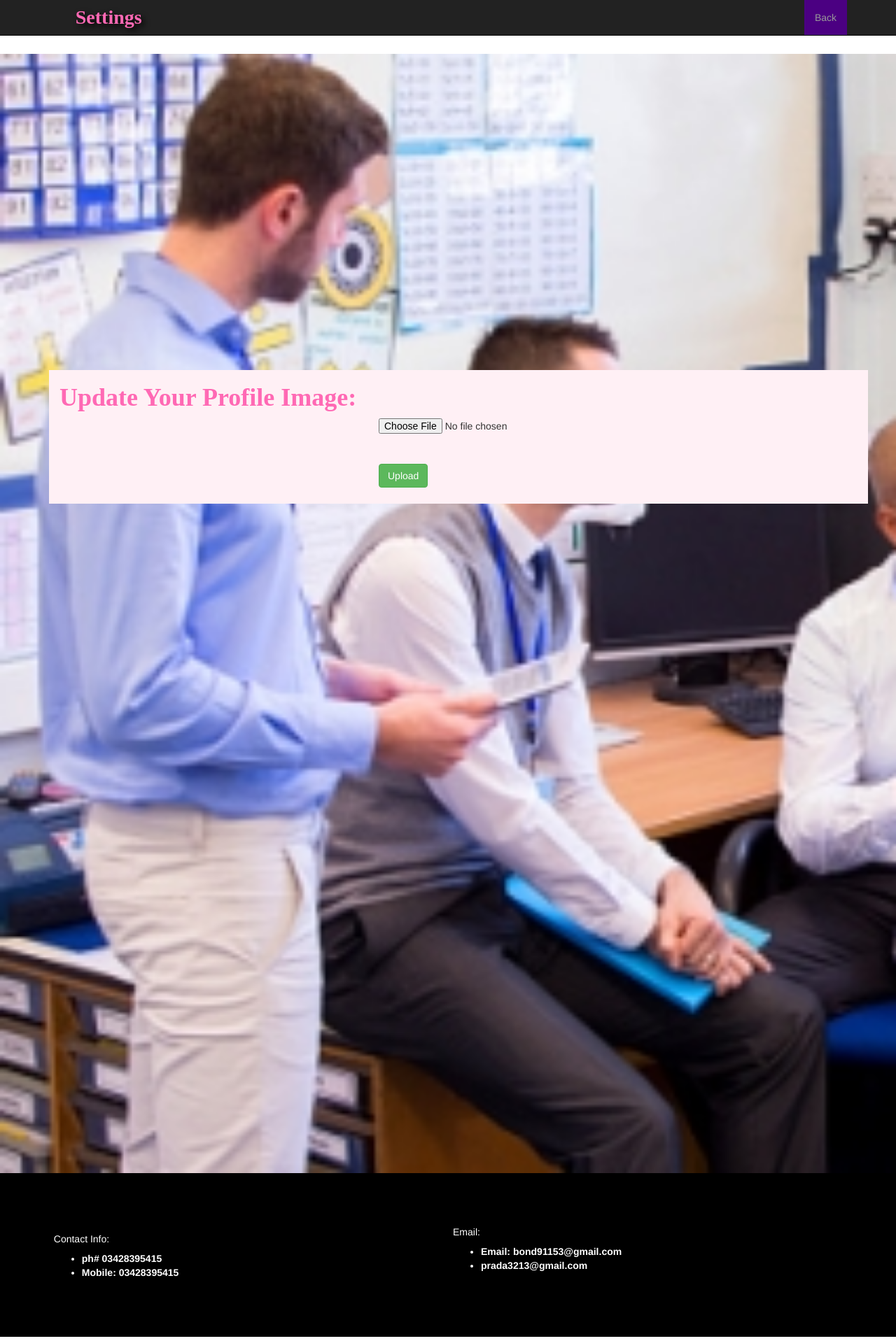
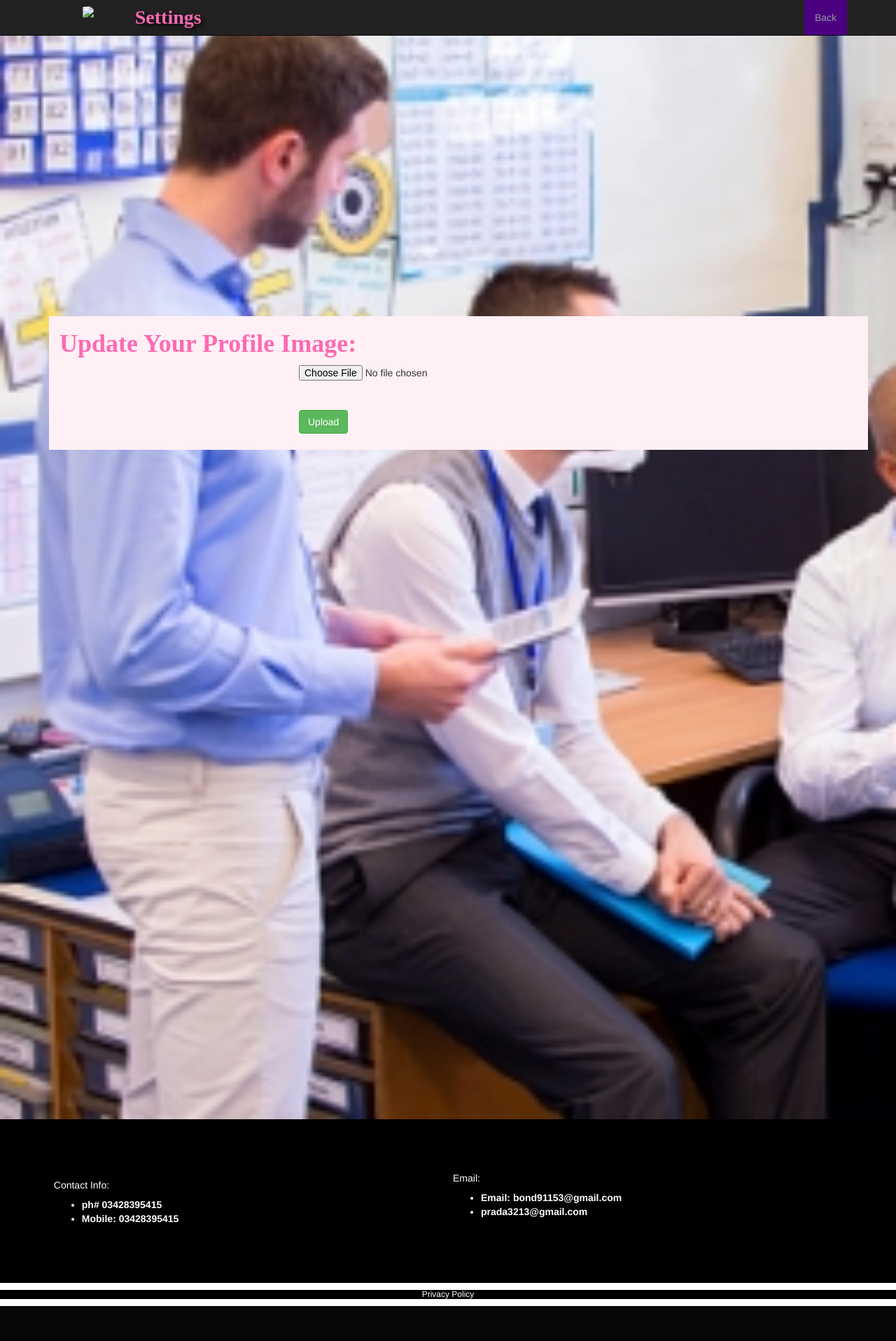
Before and after one commit to HamzaAzee/finalyearproject, a PHP site: page /sliimg.html in a window 1280 px wide. Shown: the top 1917 px of the page at 70% size. After the commit the page ends 1867 px from the top, so only its background shows below. Run offline with PHP 8.4, Linux system fonts and the light colour scheme.

Commit message:
Add files via upload

```diff
--- a/mystyle2.css
+++ b/mystyle2.css
@@ -72,7 +72,7 @@
 	margin-top:30%;
 }
 #move{
-	margin-left:40%;
+	margin-left:30%;
 	margin-bottom:2%;
 }
 #sid{
@@ -83,7 +83,7 @@
 }
 #resize{
 	width:100%;
-	margin-top:6%;
+	margin-top:0;
 	padding:4%;
 	background-image:url("img16.jpg");
 	background-size:cover;
--- /dev/null
+++ b/mystyle3.css
@@ -0,0 +1,14 @@
+ .logo-image{
+    width: 70px;
+    height: 70px;
+    border-radius: 50%;
+    overflow: hidden;
+    margin-top: -6px;
+	position:relativee;
+	margin-left:30%;
+}
+.navbar{
+
+	display:block;
+	position:relative;
+}
--- a/sli.html
+++ b/sli.html
@@ -14,6 +14,11 @@
 <body>
 <div class="navbar navbar-inverse navbar-fixed-top" >
 <div class="container">
+<a class="navbar-brand" href="/">
+      <div class="logo-image">
+            <img src="#" class="img-fluid">
+      </div>
+</a>
 <a class="navbar-brand" id="a">Welcome<br>Hamza Azeem</a>
 <button class="navbar-toggle"  data-toggle ="collapse" data-target= ".navHeaderCollapse"  >
  <span class="icon-bar"> </span>
--- a/sliimg.html
+++ b/sliimg.html
@@ -5,6 +5,7 @@
 
   <link href="css/style.css" rel="stylesheet">
 <link href="mystyle2.css" rel="stylesheet">
+<link href="mystyle3.css" rel="stylesheet">
 <link href="mystyle.css" rel="stylesheet">
 <script src="js/jquery-1.10.1.min.js"></script>
 <script src="js/bootstrap.min.js"></script>
@@ -13,6 +14,11 @@
 <body>
 <div class="navbar navbar-inverse navbar-fixed-top" >
 <div class="container">
+<a class="navbar-brand" href="/">
+      <div class="logo-image">
+            <img src="#" class="img-fluid">
+      </div>
+</a>
 <a class="navbar-brand" id="a">Settings</a>
 <button class="navbar-toggle"  data-toggle ="collapse" data-target= ".navHeaderCollapse"  >
  <span class="icon-bar"> </span>
@@ -23,7 +29,7 @@
 <div class="collapse navbar-collapse  navHeaderCollapse">
 
 <ul class="nav navbar-nav ">
-<li class="hovr"> <a href="index.html"> Back </a> </li>
+<li class="hovr"> <a href="sli.html"> Back </a> </li>
 
 </ul>
 		</div> <!-- div nav collapse -->
```
